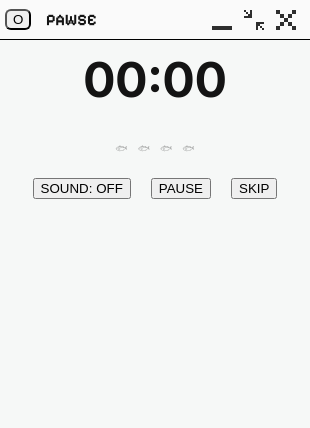
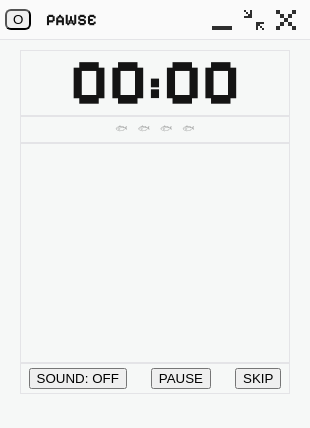
Before and after one commit to educ-jkescritor/Pawse, an Electron app: page timer/timer.html in a window 310 px wide. Drawn offline with Linux system fonts and the light colour scheme.

Commit message:
update cat timer screen styling

```diff
--- a/index.css
+++ b/index.css
@@ -92,6 +92,12 @@ body {
 .font-pixel-24-bold {
     font-family: var(--font-pixel);
     font-size: 24px;
+    font-weight: 700;
+}
+
+.font-pixel-64-bold {
+    font-family: var(--font-pixel);
+    font-size: 64px;
     font-weight: 700;
 }
 
@@ -263,11 +269,9 @@ body {
 
 .cat_buttons button {
     border-radius: 8px;
-    border: 1px solid var(--stroke-color);
-
     width: 100%;
     min-height: 80px;
-
+    border: none;
     padding: 8px 12px 8px 12px;
     display: flex;
     align-items: center;
--- a/timer/timer.css
+++ b/timer/timer.css
@@ -1,15 +1,13 @@
 .main-titlebar {
     /* width: 100%; /* or whatever height your custom assets dictate */
-    height: 40px; /* or whatever height your custom assets dictate */
+    height: 40px;
     -webkit-app-region: drag;
     display: flex;
     align-items: center;
-
     justify-content: space-between;
-
     padding: 0px 0px 0px 5px;
-
-    border-bottom: 1px solid black;
+    border-bottom: 1px solid var(--stroke-color);
+    background: var(--topbar-fill);
     position: relative;
 }
 
@@ -24,6 +22,10 @@
     /* adjusts the PAWSE title accordingly in the top bar */
     left: 23%;
     transform: translateX(-50%);
+    font-family: var(--font-pixel);
+    font-size: 16px;
+    font-weight: 700;
+    color: var(--text-black);
 }
 
 .main-window-controls {
@@ -59,20 +61,21 @@
     -webkit-user-drag: none;
 }
 
-#timer-display {
-    text-align: center;
-    font-size: 48px;
-    margin-top: 10px;
+.main-content{
+    padding: 10px 20px;
 }
 
-.timer-controls {
-    display: flex;
-    justify-content: center;
-    gap: 20px;
-    margin-top: 20px;
+#timer-container{
+    width: 100%;
+    border: 1px solid var(--stroke-color);
+    text-align: center;
+    line-height: 1; /* controls the space consumed by the text */
 }
 
 .session-counter{
+    width: 100%;
+    padding: 4px;
+    border: 1px solid var(--stroke-color);
     display: flex;
     justify-content: center;
     gap: 10px;
@@ -85,3 +88,21 @@
 .fish-icon.active {
     opacity: 1;
 }
+
+.cat-area {
+    width: 100%;
+    height: 220px;
+    padding: 8px 0px;
+    border: 1px solid var(--stroke-color);
+    justify-content: center;
+}
+
+.timer-controls {
+    width: 100%;
+    padding: 4px 0px;
+    display: flex;
+    justify-content: center;
+    gap: 24px;
+
+    border: 1px solid var(--stroke-color);
+}
--- a/timer/timer.html
+++ b/timer/timer.html
@@ -25,18 +25,30 @@
             </button>
         </div>
     </header>
-    <h1 id="timer-display">00:00</h1>
+
+    <div class="main-content">
+        <div id="timer-container">
+            <span class="font-pixel-64-bold">00:00</span>
+        </div>
+
         <div class="session-counter">
             <span class="fish-icon">🐟︎</span>
             <span class="fish-icon">🐟︎</span>
             <span class="fish-icon">🐟︎</span>
             <span class="fish-icon">🐟︎</span>
         </div>
+
+        <div class="cat-area">
+
+        </div>
+
         <div class="timer-controls">
             <button id="sound-btn">SOUND: OFF</button>
             <button id="play-btn">PAUSE</button>
             <button id="skip-btn">SKIP</button>
         </div>
+    </div>
+
     <script src="timer.js"></script>
     <script src="../titlebar.js"></script>
 </body>
```
Lines whose indentation alone changed are shown as unchanged.
